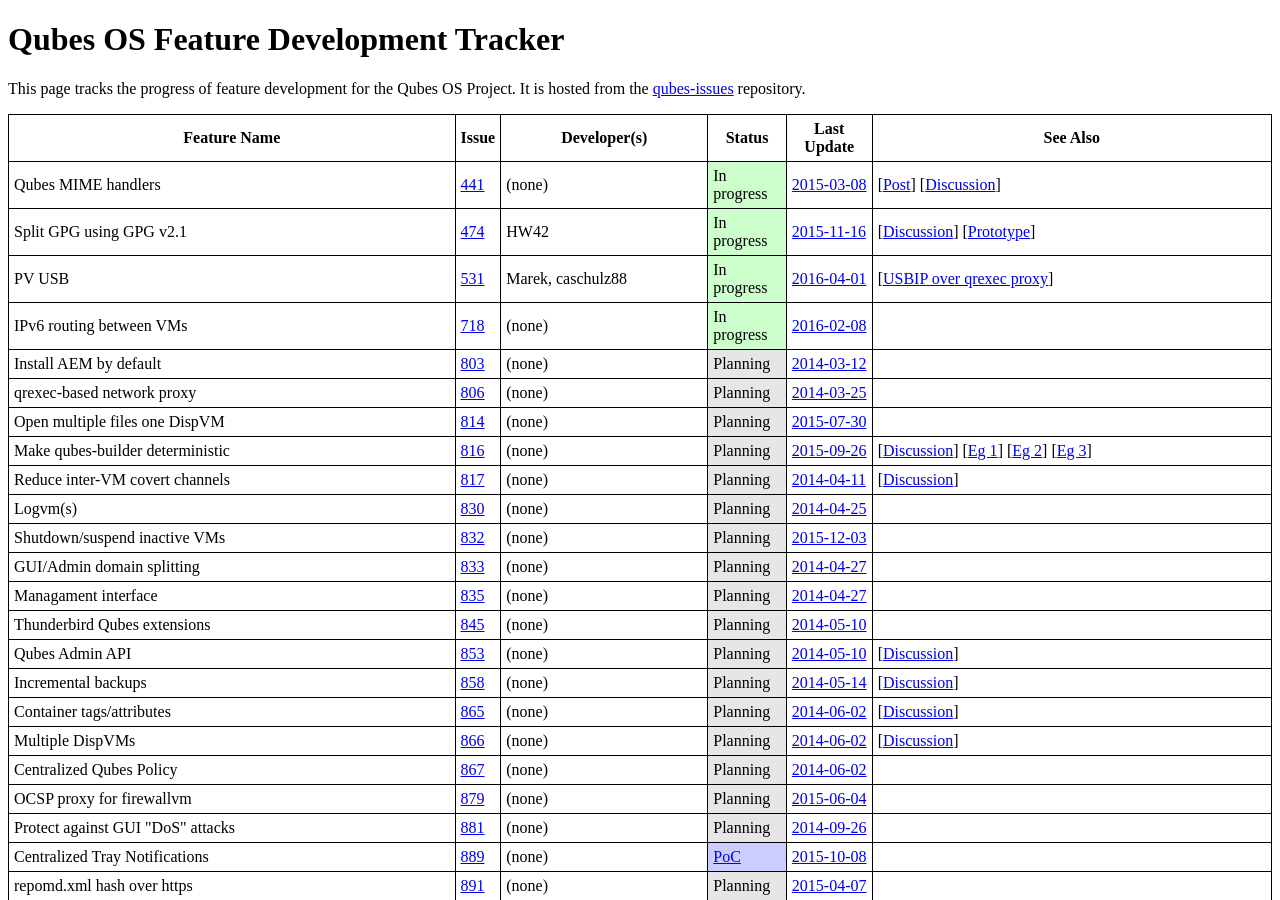
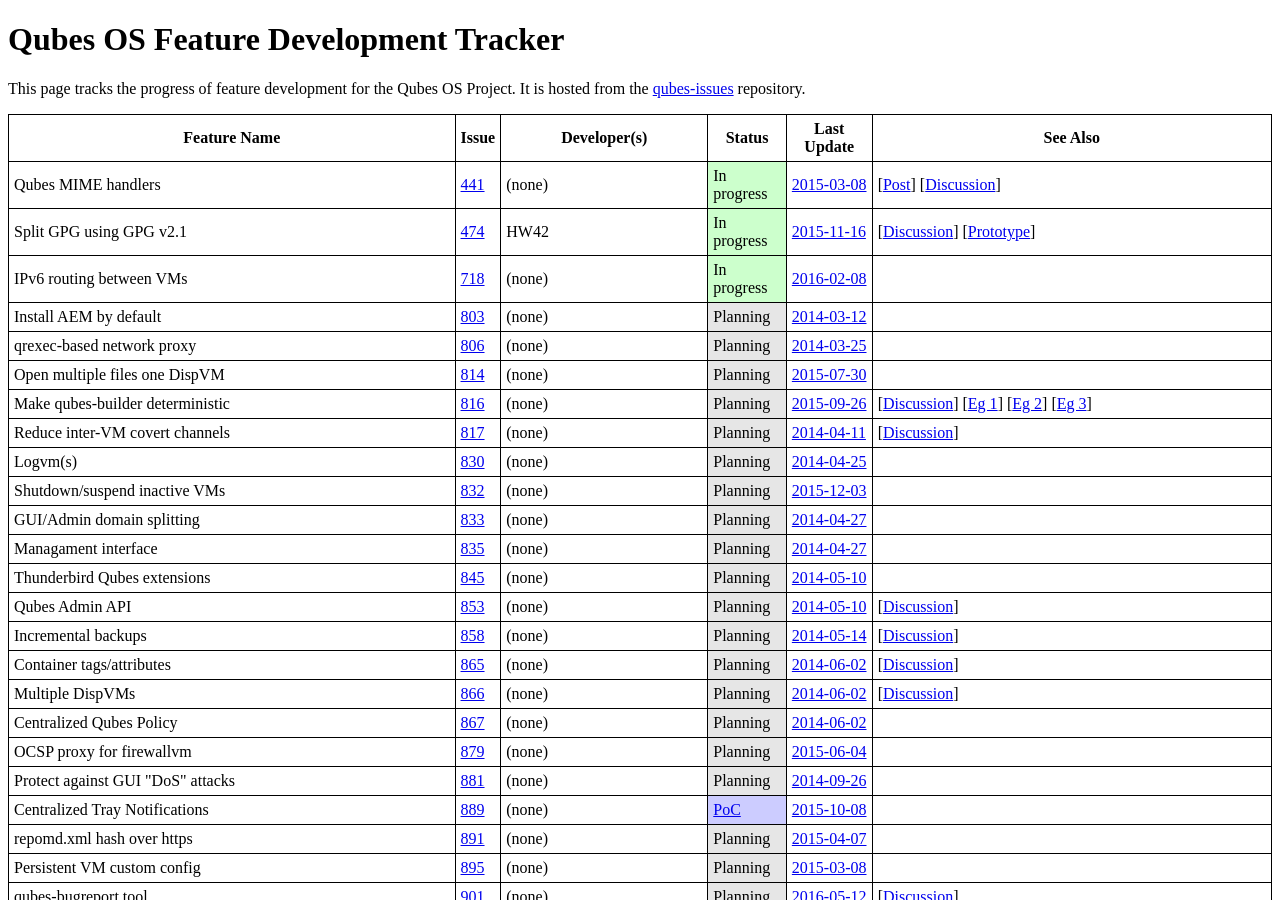
Before and after one commit to QubesOS/qubes-issues, a Jekyll site: the page built from index.md, in a window 1280 px wide and 900 px high. Built offline with Jekyll 4.4.1, drawn with Linux system fonts in a browser that asks for light colours.

Commit message:
Untrack #531 (completed)

```diff
--- a/_data/features.yml
+++ b/_data/features.yml
@@ -27,21 +27,6 @@
     url    : https://groups.google.com/d/msgid/qubes-devel/20150309013432.GA2361%40mail-itl
   - desc   : Prototype
     url    : https://git.ipsumj.de/hw42/qubes/split-gpg2.git
-
-- name   : PV USB
-  issue  : 531
-  devs   : Marek, caschulz88
-  status :
-    term   : In progress
-    url    :
-  updated:
-    date   : 2016-04-01
-    url    : https://github.com/QubesOS/qubes-issues/issues/531#ref-commit-046149e
-  info   :
-  - desc   : USBIP over qrexec proxy
-    url    : https://github.com/QubesOS/qubes-app-linux-usb-proxy
-  - desc   :
-    url    :
 
 - name   : IPv6 routing between VMs
   issue  : 718
```
